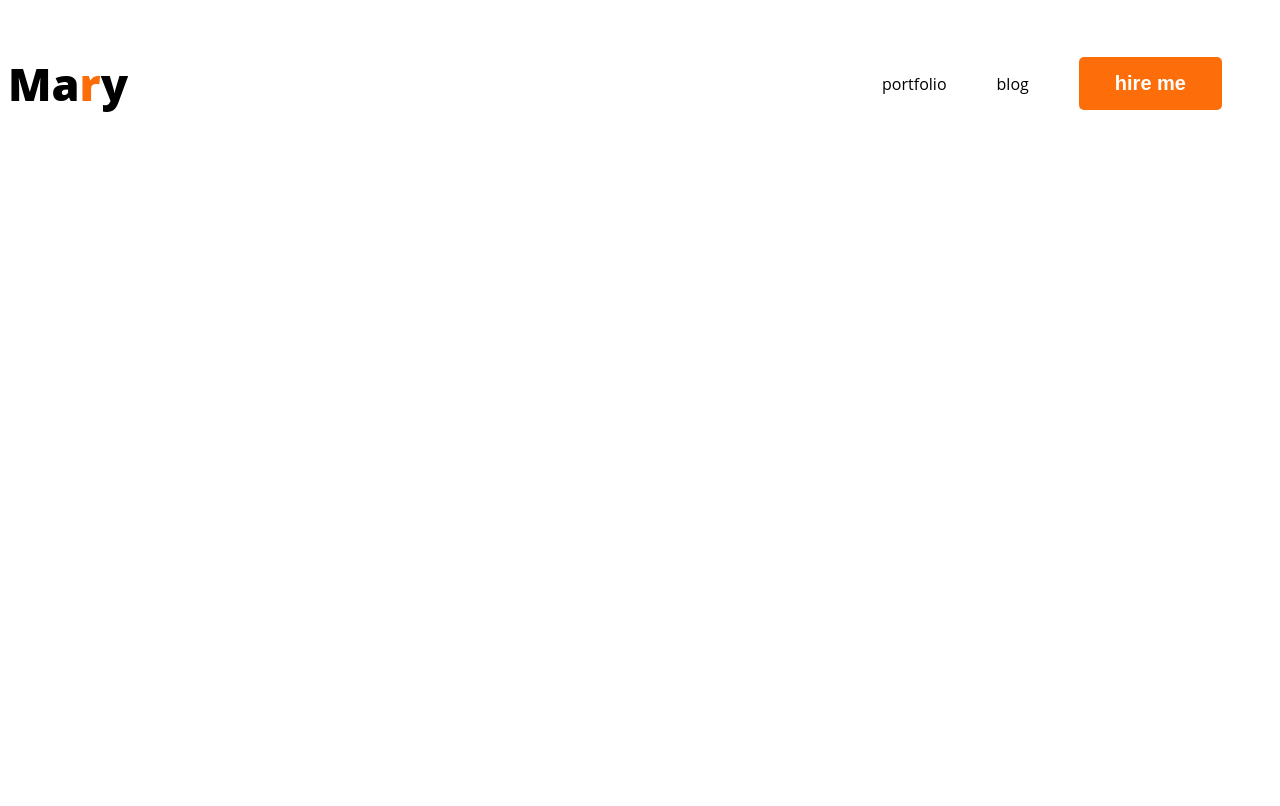
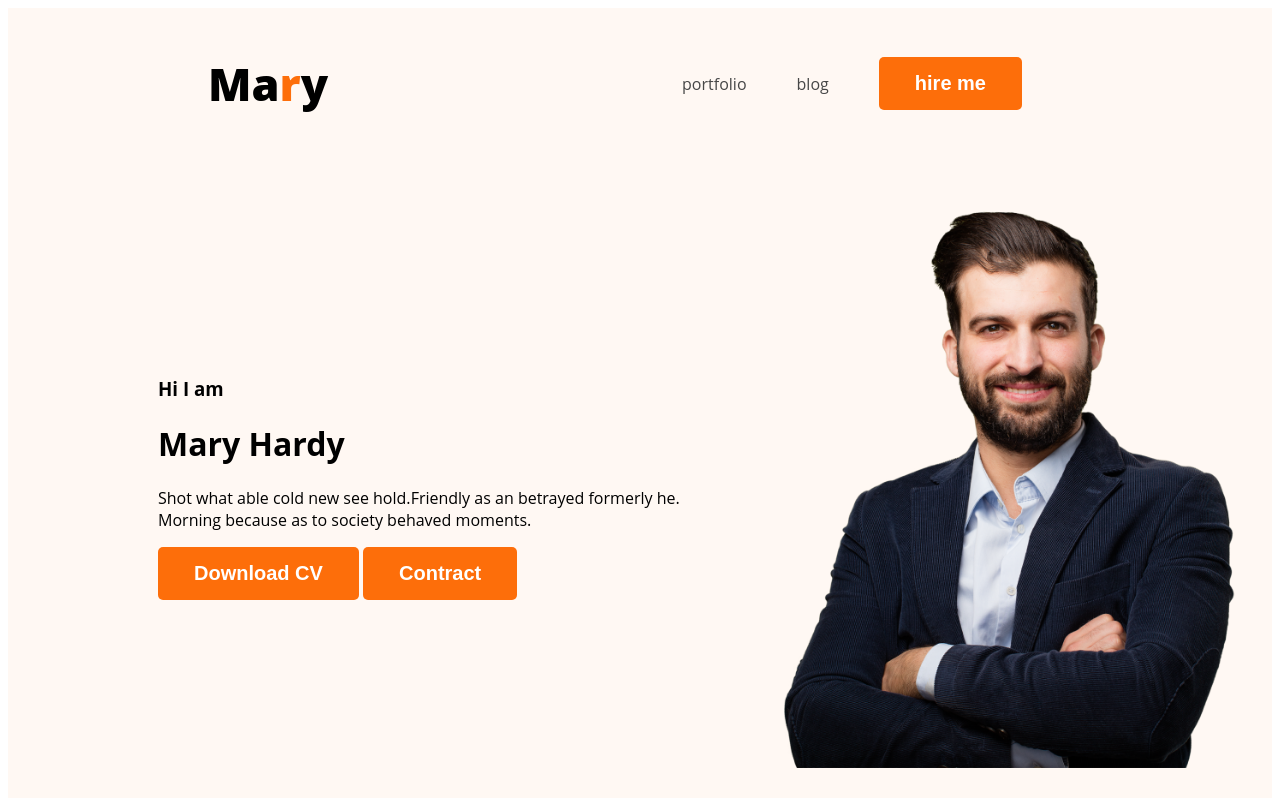
Before and after one commit to imrantahir-1/Developer-portfolio, a plain HTML site: page index.html in a window 1280 px wide. Drawn offline with Linux system fonts and the light colour scheme.

Commit message:
banner content added

```diff
--- a/index.html
+++ b/index.html
@@ -9,7 +9,7 @@
 
 <link rel="stylesheet" href="style/portfolio.css">
 <body>
-    <header>
+    <header class="header">
             <nav>
                 <h3 class="nav-title">Ma<span class="text-praimary">r</span>y</h3>
                 <ul>
@@ -19,6 +19,16 @@
 
                 </ul>
             </nav>
+            <div class="banner">
+                <div class="banner-content">
+                    <h3 class="banner-greeting">Hi I am</h3>
+                    <h1 class="banner-title">Mary Hardy</h1>
+                    <p>Shot what able cold new see hold.Friendly as an betrayed formerly he. Morning because as to society behaved moments.</p>
+                    <button class="btn-praimary">Download CV</button>
+                    <button class="btn-praimary">Contract</button>
+                </div>
+                <img class="profile" src="images/hardy.png" alt="">
+            </div>
     </header>
     <main>
 
--- a/style/portfolio.css
+++ b/style/portfolio.css
@@ -22,6 +22,7 @@ nav{
     display: flex;
     justify-content: space-between;
     align-items: center;
+    margin: 0 200px;
 }
 .nav-title{
     color: black;
@@ -38,6 +39,21 @@ nav li {
 }
 nav a{
     text-decoration: none;
-    color: black;
+    color:#474747
+}
+/* header related styles */
+.header{
+    background-color: #FFF8F3;;
 
 }
+
+.banner{
+    padding: 30px 30px 30px 150px;
+    display: flex;
+    align-items: center;
+}
+
+
+.banner .profile{
+    width: 500px;
+}
```
